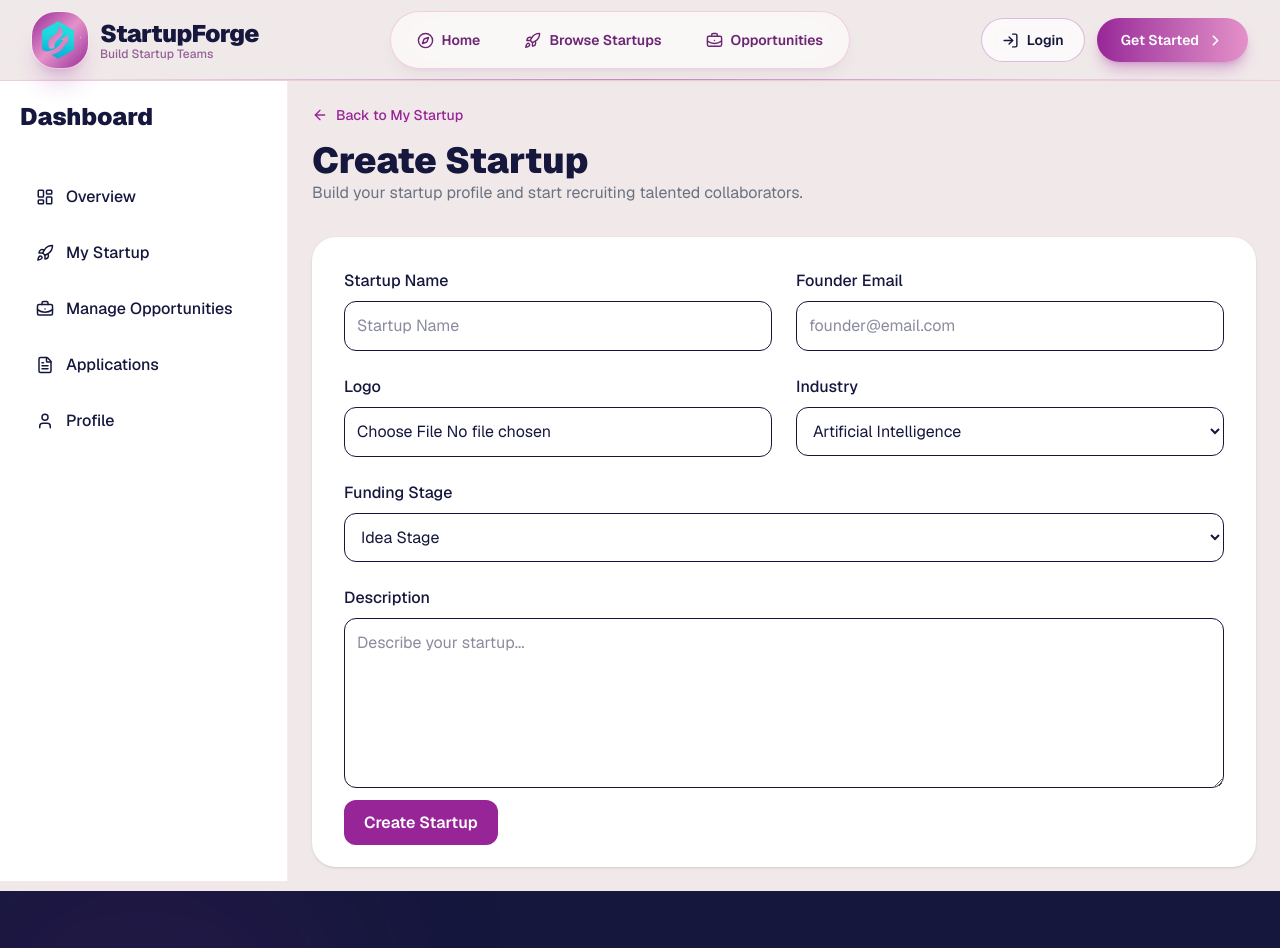
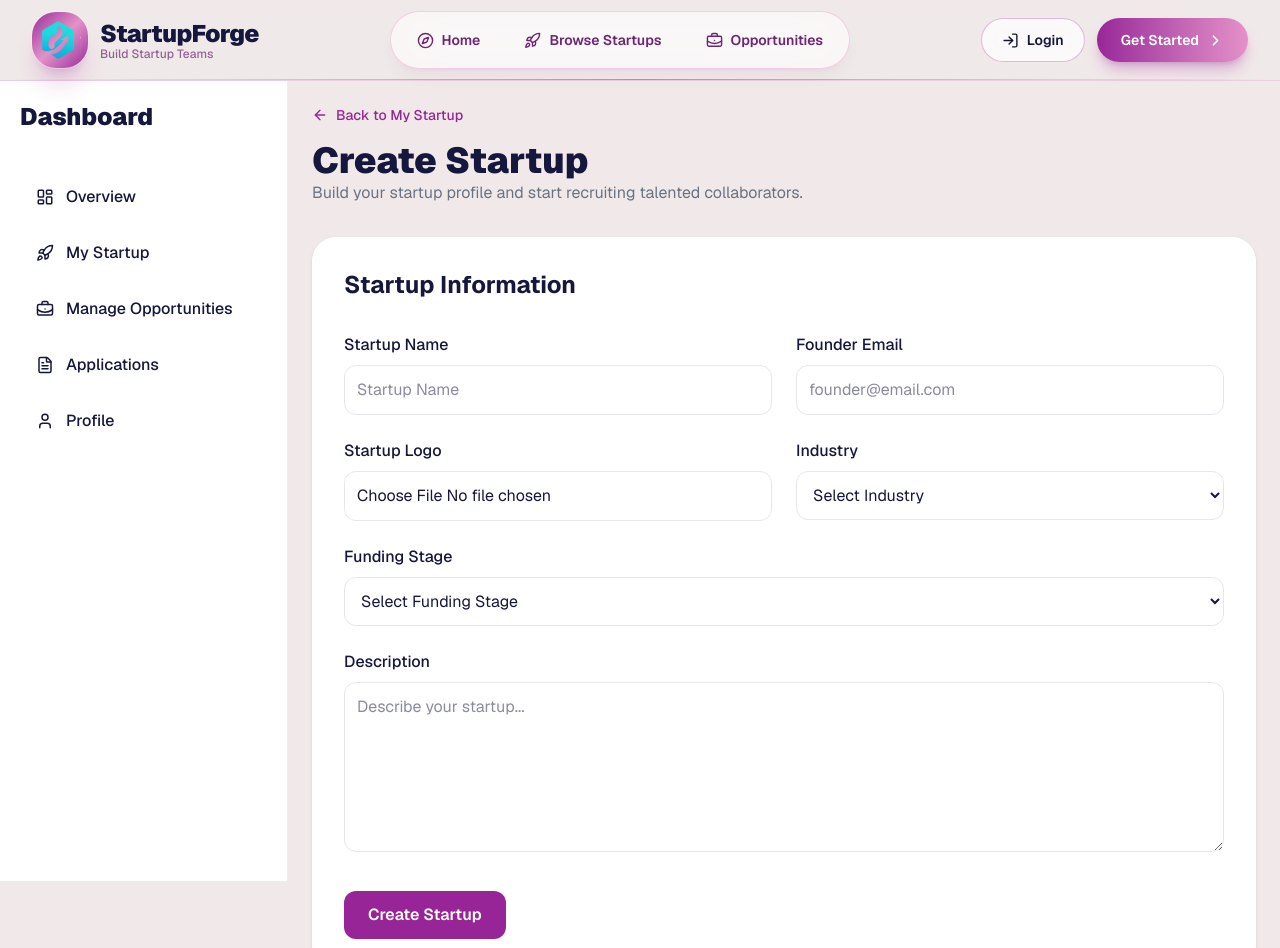
Before and after one commit to erpranto55/StartupForge, a Next.js app: page /dashboard/founder/startup/create in a window 1280 px wide. Shown: the top 948 px of the page. Built offline with nearby package versions, Linux system fonts and the light colour scheme.

Commit message:
Create StartupForm.jsx Updated

```diff
--- a/src/app/layout.js
+++ b/src/app/layout.js
@@ -2,6 +2,7 @@ import { Geist, Geist_Mono } from "next/font/google";
 import "./globals.css";
 import MainNavbar from "@/components/shared/Navbar";
 import Footer from "@/components/shared/Footer";
+import { ToastContainer } from "react-toastify";
 
 const geistSans = Geist({
   variable: "--font-geist-sans",
@@ -27,10 +28,11 @@ export default function RootLayout({ children }) {
     >
       <body className="min-h-full flex flex-col">
         <main className="flex-1 flex flex-col">
-          <MainNavbar/>
+          <MainNavbar />
           {children}
-          <Footer/>
-          </main>
+          <Footer />
+          <ToastContainer position="top-right" />
+        </main>
       </body>
     </html>
   );
--- a/src/components/startup/CreateStartupForm.jsx
+++ b/src/components/startup/CreateStartupForm.jsx
@@ -1,16 +1,71 @@
 "use client";
 
-import Link from "next/link";
+import { useState } from "react";
 import { useForm } from "react-hook-form";
 
+import { z } from "zod";
+import { zodResolver } from "@hookform/resolvers/zod";
+
+import { toast } from "react-toastify";
+
+const startupSchema = z.object({
+    startupName: z
+        .string()
+        .min(
+            3,
+            "Startup name must be at least 3 characters"
+        ),
+
+    founderEmail: z
+        .string()
+        .email("Enter a valid email"),
+
+    industry: z
+        .string()
+        .min(1, "Industry is required"),
+
+    fundingStage: z
+        .string()
+        .min(
+            1,
+            "Funding stage is required"
+        ),
+
+    description: z
+        .string()
+        .min(
+            20,
+            "Description must be at least 20 characters"
+        ),
+});
+
 export default function CreateStartupForm() {
+    const [loading, setLoading] = useState(false);
+
     const {
         register,
         handleSubmit,
-    } = useForm();
+        formState: { errors },
+    } = useForm({
+        resolver: zodResolver(startupSchema),
+    });
 
-    const onSubmit = (data) => {
-        console.log(data);
+    const onSubmit = async (data) => {
+        try {
+            setLoading(true);
+
+            console.log(data);
+
+            toast.success(
+                "Startup validation completed successfully"
+            );
+        } catch (error) {
+            toast.error(
+                "Something went wrong"
+            );
+        } finally {
+            setLoading(false);
+        }
     };
 
     return (
@@ -18,6 +73,10 @@ export default function CreateStartupForm() {
             onSubmit={handleSubmit(onSubmit)}
             className="rounded-3xl bg-white p-8 shadow-sm"
         >
+            <h2 className="mb-8 text-2xl font-bold text-brand-ink">
+                Startup Information
+            </h2>
+
             <div className="grid gap-6 md:grid-cols-2">
                 {/* Startup Name */}
                 <div>
@@ -26,10 +85,22 @@ export default function CreateStartupForm() {
                     </label>
 
                     <input
-                        {...register("startupName")}
-                        className="w-full rounded-xl border p-3"
+                        {...register(
+                            "startupName"
+                        )}
                         placeholder="Startup Name"
+                        className="w-full rounded-xl border border-gray-200 p-3 outline-none transition focus:border-brand-primary"
                     />
+
+                    {errors.startupName && (
+                        <p className="mt-1 text-sm text-red-500">
+                            {
+                                errors
+                                    .startupName
+                                    .message
+                            }
+                        </p>
+                    )}
                 </div>
 
                 {/* Founder Email */}
@@ -39,21 +110,34 @@ export default function CreateStartupForm() {
                     </label>
 
                     <input
-                        {...register("founderEmail")}
-                        className="w-full rounded-xl border p-3"
+                        {...register(
+                            "founderEmail"
+                        )}
+                        type="email"
                         placeholder="founder@email.com"
+                        className="w-full rounded-xl border border-gray-200 p-3 outline-none transition focus:border-brand-primary"
                     />
+
+                    {errors.founderEmail && (
+                        <p className="mt-1 text-sm text-red-500">
+                            {
+                                errors
+                                    .founderEmail
+                                    .message
+                            }
+                        </p>
+                    )}
                 </div>
 
                 {/* Logo */}
                 <div>
                     <label className="mb-2 block font-medium">
-                        Logo
+                        Startup Logo
                     </label>
 
                     <input
                         type="file"
-                        className="w-full rounded-xl border p-3"
+                        className="w-full rounded-xl border border-gray-200 p-3"
                     />
                 </div>
 
@@ -64,16 +148,49 @@ export default function CreateStartupForm() {
                     </label>
 
                     <select
-                        {...register("industry")}
-                        className="w-full rounded-xl border p-3"
+                        {...register(
+                            "industry"
+                        )}
+                        className="w-full rounded-xl border border-gray-200 p-3 outline-none transition focus:border-brand-primary"
                     >
-                        <option>Artificial Intelligence</option>
-                        <option>FinTech</option>
-                        <option>HealthTech</option>
-                        <option>EdTech</option>
-                        <option>E-commerce</option>
-                        <option>Cyber Security</option>
+                        <option value="">
+                            Select Industry
+                        </option>
+
+                        <option value="Artificial Intelligence">
+                            Artificial Intelligence
+                        </option>
+
+                        <option value="FinTech">
+                            FinTech
+                        </option>
+
+                        <option value="HealthTech">
+                            HealthTech
+                        </option>
+
+                        <option value="EdTech">
+                            EdTech
+                        </option>
+
+                        <option value="E-commerce">
+                            E-commerce
+                        </option>
+
+                        <option value="Cyber Security">
+                            Cyber Security
+                        </option>
                     </select>
+
+                    {errors.industry && (
+                        <p className="mt-1 text-sm text-red-500">
+                            {
+                                errors
+                                    .industry
+                                    .message
+                            }
+                        </p>
+                    )}
                 </div>
             </div>
 
@@ -84,36 +201,90 @@ export default function CreateStartupForm() {
                 </label>
 
                 <select
-                    {...register("fundingStage")}
-                    className="w-full rounded-xl border p-3"
+                    {...register(
+                        "fundingStage"
+                    )}
+                    className="w-full rounded-xl border border-gray-200 p-3 outline-none transition focus:border-brand-primary"
                 >
-                    <option>Idea Stage</option>
-                    <option>Pre Seed</option>
-                    <option>Seed</option>
-                    <option>Series A</option>
+                    <option value="">
+                        Select Funding Stage
+                    </option>
+
+                    <option value="Idea Stage">
+                        Idea Stage
+                    </option>
+
+                    <option value="Pre Seed">
+                        Pre Seed
+                    </option>
+
+                    <option value="Seed">
+                        Seed
+                    </option>
+
+                    <option value="Series A">
+                        Series A
+                    </option>
                 </select>
+
+                {errors.fundingStage && (
+                    <p className="mt-1 text-sm text-red-500">
+                        {
+                            errors
+                                .fundingStage
+                                .message
+                        }
+                    </p>
+                )}
             </div>
 
             {/* Description */}
-            <div className="mt-6 mb-4">
+            <div className="mt-6">
                 <label className="mb-2 block font-medium">
                     Description
                 </label>
 
                 <textarea
-                    {...register("description")}
+                    {...register(
+                        "description"
+                    )}
                     rows={6}
-                    className="w-full rounded-xl border p-3"
                     placeholder="Describe your startup..."
+                    className="w-full rounded-xl border border-gray-200 p-3 outline-none transition focus:border-brand-primary"
                 />
+
+                {errors.description && (
+                    <p className="mt-1 text-sm text-red-500">
+                        {
+                            errors
+                                .description
+                                .message
+                        }
+                    </p>
+                )}
             </div>
 
-            <Link
-                href="/dashboard/founder/startup/create"
-                className="rounded-xl bg-brand-primary px-5 py-3  font-semibold text-white"
+            <button
+                type="submit"
+                disabled={loading}
+                className="
+                mt-8
+                rounded-xl
+                bg-brand-primary
+                px-6
+                py-3
+                font-semibold
+                text-white
+                transition
+                hover:opacity-90
+                disabled:cursor-not-allowed
+                disabled:opacity-50
+                "
             >
-                Create Startup
-            </Link>
+                {loading
+                    ? "Creating..."
+                    : "Create Startup"}
+            </button>
         </form>
     );
 }
```
